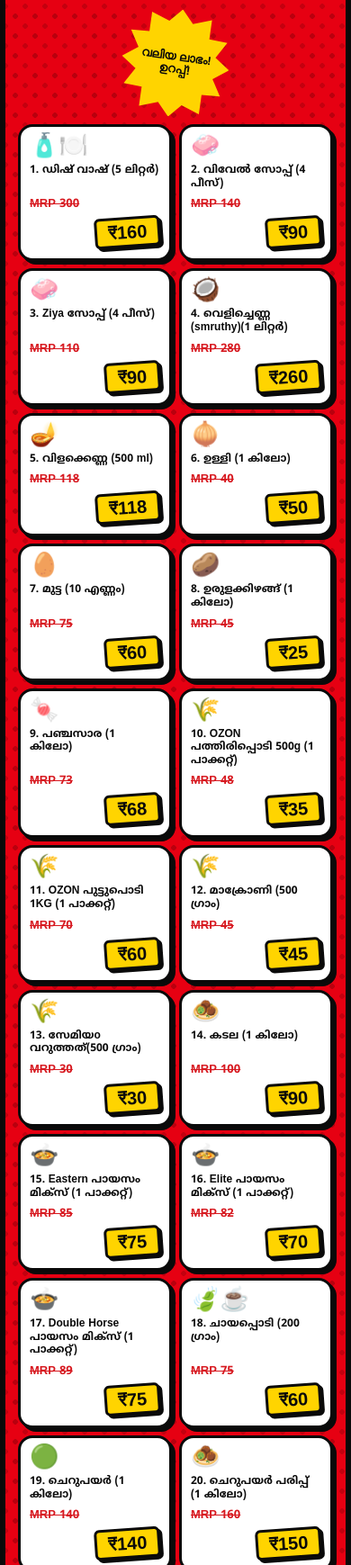
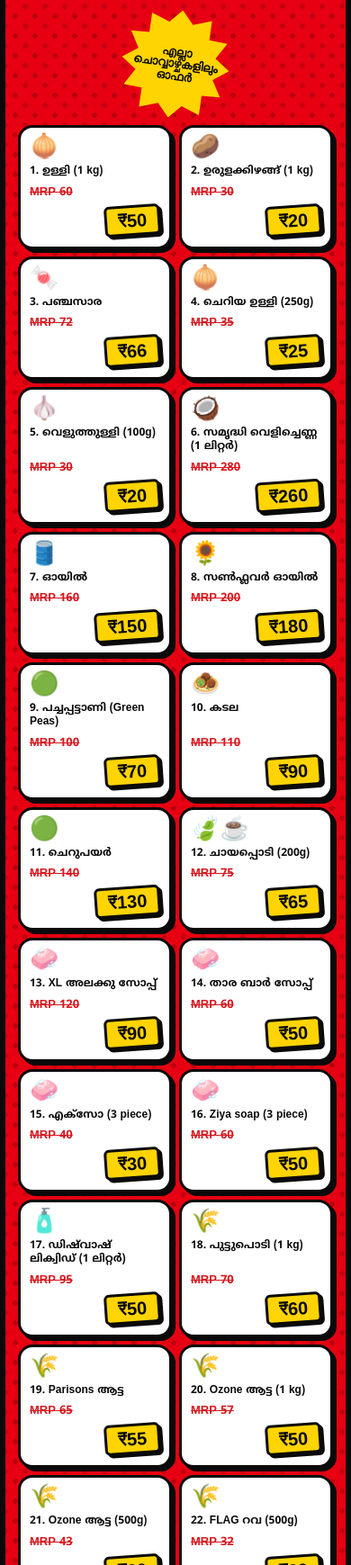
Before and after one commit to meppoyilmuhammed-sys/shahaniya_2, a plain HTML site: page index.html in a window 390 px wide. Shown: the part 261-2000 px from the top of the page at 90% size. Drawn offline with Linux system fonts and the light colour scheme; a web font is replaced by a local one.

Commit message:
Add files via upload

```diff
--- a/index.html
+++ b/index.html
@@ -3,7 +3,7 @@
 <head>
     <meta charset="utf-8">
     <meta name="viewport" content="width=device-width, initial-scale=1.0">
-    <title>ഷഹാനിയ സൂപ്പർമാർക്കറ്റ് — മെഗാ ഓഫറുകൾ</title>
+    <title>SHAHANIYA SUPERMARKET — SPECIAL OFFER</title>
     <link rel="preconnect" href="https://fonts.googleapis.com">
     <link rel="preconnect" href="https://fonts.gstatic.com" crossorigin>
     <link href="https://fonts.googleapis.com/css2?family=Anek+Malayalam:wght@500;700;800&family=Noto+Sans+Malayalam:wght@400;600;700;800;900&display=swap" rel="stylesheet">
@@ -32,7 +32,7 @@
             padding: clamp(14px, 2.6vw, 26px) clamp(30px, 5vw, 60px); margin: 8px clamp(20px, 4vw, 50px) 0; text-align: center;
             clip-path: polygon(0 22%, 4% 0, 96% 0, 100% 22%, 100% 78%, 96% 100%, 4% 100%, 0 78%);
         }
-        .title { font-family: "Anek Malayalam", sans-serif; font-weight: 800; color: var(--comic-black); font-size: clamp(32px, 7vw, 76px); line-height: 1.05; text-shadow: 3px 3px 0 var(--comic-red); }
+        .title { font-family: "Anek Malayalam", sans-serif; font-weight: 800; color: var(--comic-black); font-size: clamp(32px, 7vw, 76px); line-height: 1.05; text-shadow: 3px 3px 0 var(--comic-red); text-transform: uppercase; }
         .subwrap { text-align: center; margin-top: -6px; position: relative; z-index: 2; }
         .subtitle { display: inline-block; font-family: "Anek Malayalam", sans-serif; font-weight: 800; color: var(--comic-white); font-size: clamp(26px, 5.5vw, 58px); transform: rotate(-2deg); text-shadow: 3px 3px 0 var(--comic-black); margin-top: 10px; }
         .meta { display: flex; flex-wrap: wrap; align-items: center; justify-content: center; gap: 18px; margin: 22px clamp(10px, 3vw, 40px) 8px; position: relative; z-index: 2; }
@@ -61,46 +61,53 @@
 <div class="flyer">
     <div class="speedlines"></div>
     <header>
-        <div class="ribbon"><h1 class="title">ഷഹാനിയ സൂപ്പർമാർക്കറ്റ്</h1></div>
-        <div class="subwrap"><span class="subtitle">മെഗാ ഓണം ഓഫറുകൾ</span></div>
+        <div class="ribbon"><h1 class="title">SHAHANIYA SUPERMARKET</h1></div>
+        <div class="subwrap"><span class="subtitle">SPECIAL OFFER</span></div>
         <div class="meta">
-            <span class="date-pill">തിയതി: 24 ഓഗസ്റ്റ് 2026</span>
-            <div class="starburst"><span>വലിയ ലാഭം! ഉറപ്പ്!</span></div>
+            <span class="date-pill">01 September 2026</span>
+            <div class="starburst"><span>എല്ലാ ചൊവ്വാഴ്ചകളിലും ഓഫർ</span></div>
         </div>
     </header>
     <main><ul class="grid" id="grid"></ul></main>
     <footer>
-        <span class="cta-text">ഓൺലൈൻ വാങ്ങാൻ സന്ദർശിക്കുക</span>
+        <span class="cta-text">ഓൺലൈൻ വാങ്ങാൻ സന്ദർശിക്കുക: shahaniyaoffers.vercel.app</span>
         <a href="purchase.html">🛒 Buy Now / ഓർഡർ ചെയ്യാം</a>
     </footer>
 </div>
 <script>
 const DATA = [
-    ["🧴🍽️", "ഡിഷ് വാഷ് (5 ലിറ്റർ)", 300, 160],
-    ["🧼", "വിവേൽ സോപ്പ് (4 പീസ്)", 140, 90],
-    ["🧼", "Ziya സോപ്പ് (4 പീസ്)", 110, 90],
-    ["🥥", "വെളിച്ചെണ്ണ (smruthy)(1 ലിറ്റർ)", 280, 260],
-    ["🪔", "വിളക്കെണ്ണ (500 ml)", 118, 118],
-    ["🧅", "ഉള്ളി (1 കിലോ)", 40, 50],
-    ["🥚", "മുട്ട (10 എണ്ണം)", 75, 60],
-    ["🥔", "ഉരുളക്കിഴങ്ങ് (1 കിലോ)", 45, 25],
-    ["🍬", "പഞ്ചസാര (1 കിലോ)", 73, 68],
-    ["🌾", "OZON പത്തിരിപ്പൊടി 500g (1 പാക്കറ്റ്)", 48, 35],
-    ["🌾", "OZON പുട്ടുപൊടി 1KG (1 പാക്കറ്റ്)", 70, 60],
-    ["🌾", "മാക്രോണി (500 ഗ്രാം)", 45, 45],
-    ["🌾", "സേമിയo വറുത്തത്(500 ഗ്രാം)", 30, 30],
-    ["🧆", "കടല (1 കിലോ)", 100, 90],
-    ["🍲", "Eastern പായസം മിക്സ് (1 പാക്കറ്റ്)", 85, 75],
-    ["🍲", "Elite പായസം മിക്സ് (1 പാക്കറ്റ്)", 82, 70],
-    ["🍲", "Double Horse പായസം മിക്സ് (1 പാക്കറ്റ്)", 89, 75],
-    ["🍃☕", "ചായപ്പൊടി (200 ഗ്രാം)", 75, 60],
-    ["🟢", "ചെറുപയർ (1 കിലോ)", 140, 140],
-    ["🧆", "ചെറുപയർ പരിപ്പ് (1 കിലോ)", 160, 150],
-    ["🟢", "ഗ്രീൻ പീസ് (1 കിലോ)", 100, 100],
-    ["🍬", "ശർക്കര (1 കിലോ)", 85, 70],
-    ["🌾", "ആട്ട 1kg (1 പാക്കറ്റ്)", 57, 50],
-    ["🌾", "ലിബർട്ടി ആട്ട 1Kg (1 പാക്കറ്റ്)", 65, 55],
-    ["🫓", "ചപ്പാത്തി (Chappathi) (1 പാക്കറ്റ്)", 50, 50]
+    ["🧅", "ഉള്ളി (1 kg)", 60, 50],
+    ["🥔", "ഉരുളക്കിഴങ്ങ് (1 kg)", 30, 20],
+    ["🍬", "പഞ്ചസാര", 72, 66],
+    ["🧅", "ചെറിയ ഉള്ളി (250g)", 35, 25],
+    ["🧄", "വെളുത്തുള്ളി (100g)", 30, 20],
+    ["🥥", "സമൃദ്ധി വെളിച്ചെണ്ണ (1 ലിറ്റർ)", 280, 260],
+    ["🛢️", "ഓയിൽ", 160, 150],
+    ["🌻", "സൺഫ്ലവർ ഓയിൽ", 200, 180],
+    ["🟢", "പച്ചപ്പട്ടാണി (Green Peas)", 100, 70],
+    ["🧆", "കടല", 110, 90],
+    ["🟢", "ചെറുപയർ", 140, 130],
+    ["🍃☕", "ചായപ്പൊടി (200g)", 75, 65],
+    ["🧼", "XL അലക്കു സോപ്പ്", 120, 90],
+    ["🧼", "താര ബാർ സോപ്പ്", 60, 50],
+    ["🧼", "എക്‌സോ (3 piece)", 40, 30],
+    ["🧼", "Ziya soap (3 piece)", 60, 50],
+    ["🧴", "ഡിഷ്‌വാഷ് ലിക്വിഡ് (1 ലിറ്റർ)", 95, 50],
+    ["🌾", "പുട്ടുപൊടി (1 kg)", 70, 60],
+    ["🌾", "Parisons ആട്ട", 65, 55],
+    ["🌾", "Ozone ആട്ട (1 kg)", 57, 50],
+    ["🌾", "Ozone ആട്ട (500g)", 43, 30],
+    ["🌾", "FLAG റവ (500g)", 32, 30],
+    ["🌾", "Ozone പത്തിരിപ്പൊടി (500g)", 38, 30],
+    ["🌾", "അജ്മി പുട്ടുപൊടി (1 kg)", 92, 70],
+    ["🌾", "അജ്മി പുട്ടുപൊടി (500g)", 46, 35],
+    ["🌾", "അജ്മി പത്തിരിപ്പൊടി (500g)", 46, 40],
+    ["🌾", "മട്ട അവൽ (500g)", 58, 40],
+    ["🌾", "അവൽ മാണീസ് (500g)", 50, 40],
+    ["🧼", "Vivel soap (4 piece)", 140, 90],
+    ["🧴", "ഹാൻഡ് വാഷ് (5 kg)", 240, 170],
+    ["🧴", "ഡിഷ്‌വാഷ് ലിക്വിഡ് (5 ലിറ്റർ)", 230, 170],
+    ["🥚", "മുട്ട (10 എണ്ണം)", 70, 60]
 ];
 const grid = document.getElementById('grid');
 DATA.forEach((d, i) => {
```
Also changed, not shown: purchase.html (+41 -29 lines).
